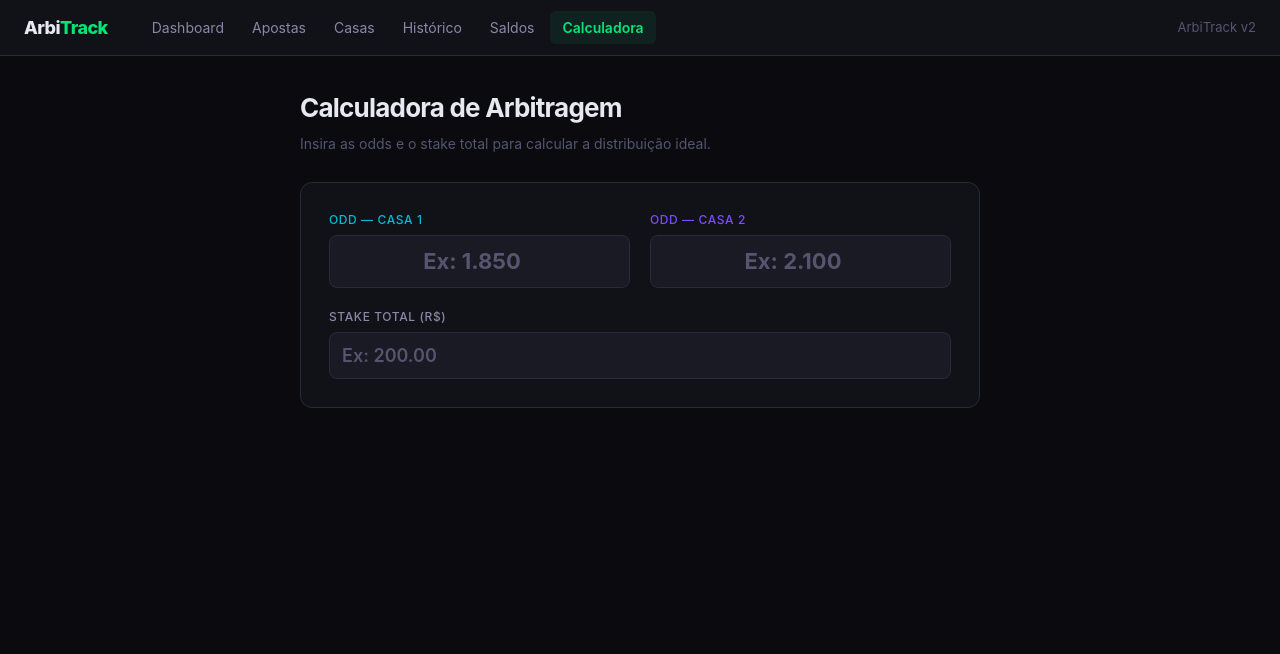
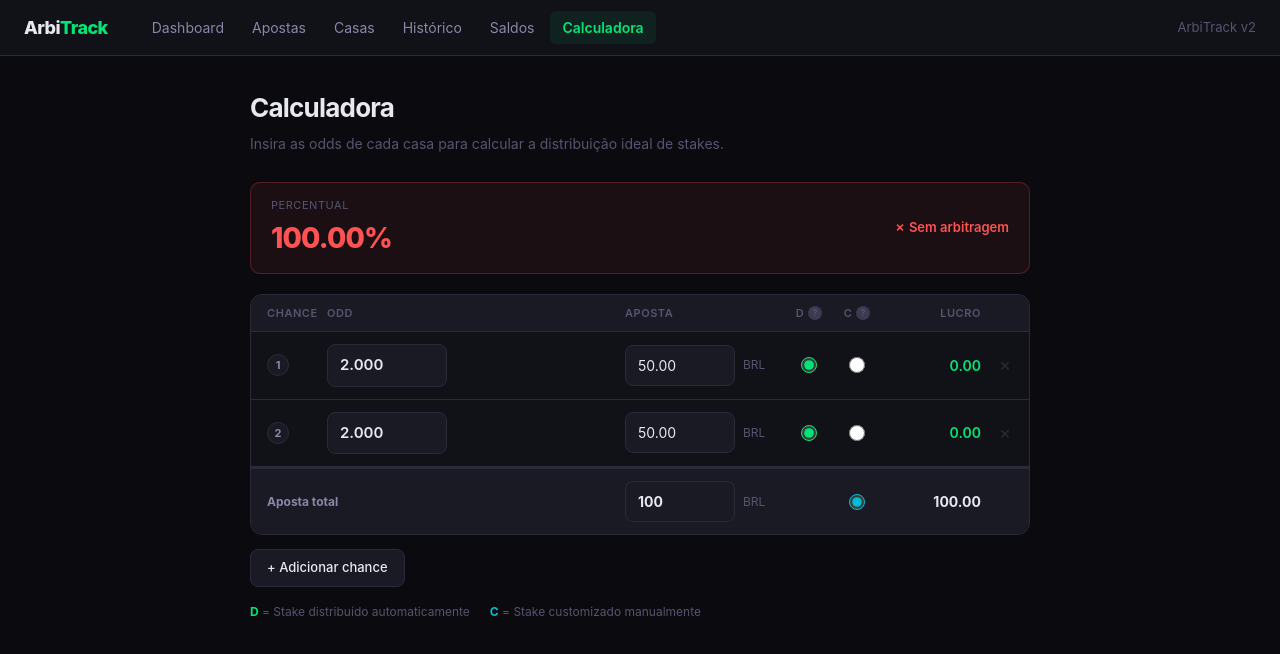
Before and after one commit to DroLeans2/Arbitrack-v2, a Next.js app: page /calculadora in a window 1280 px wide. Shown: the top 654 px of the page. Built offline with nearby package versions, Linux system fonts and the light colour scheme.

Commit message:
feat: nova calculadora

```diff
--- a/app/calculadora/page.tsx
+++ b/app/calculadora/page.tsx
@@ -1,141 +1,312 @@
 'use client'
-import { useState } from 'react'
-import { calcularArbitragem, formatBRL, formatPercent } from '@/lib/utils'
+import { useState, useEffect } from 'react'
+import { formatBRL } from '@/lib/utils'
+
+interface Linha {
+  id: number
+  odd: string
+  stake: string
+  travado: boolean // D = distribuído auto, C = customizado
+}
 
 export default function CalculadoraPage() {
-  const [odd1, setOdd1] = useState('')
-  const [odd2, setOdd2] = useState('')
-  const [stake, setStake] = useState('')
-  const [roiMin, setRoiMin] = useState('1')
+  const [linhas, setLinhas] = useState<Linha[]>([
+    { id: 1, odd: '2.000', stake: '', travado: false },
+    { id: 2, odd: '2.000', stake: '', travado: false },
+  ])
+  const [stakeTotal, setStakeTotal] = useState('100')
 
-  const o1 = parseFloat(odd1) || 0
-  const o2 = parseFloat(odd2) || 0
-  const s = parseFloat(stake) || 0
-  const calc = calcularArbitragem(o1, o2, s)
+  const odds = linhas.map(l => parseFloat(l.odd) || 0)
+  const totalValido = odds.every(o => o > 1)
+  const margem = totalValido ? odds.reduce((s, o) => s + 1 / o, 0) : null
+  const percentual = margem ? margem * 100 : null
+  const temArb = margem !== null && margem < 1
+  const roi = temArb ? ((1 / margem - 1) * 100) : null
 
-  const margem = o1 > 0 && o2 > 0 ? (1 / o1 + 1 / o2) * 100 : null
-  const roiMinNum = parseFloat(roiMin) || 0
+  // Calcula stakes automaticamente
+  useEffect(() => {
+    if (!totalValido || !margem) return
+    const total = parseFloat(stakeTotal) || 0
+    if (total <= 0) return
 
-  // Para stake mínimo para atingir ROI alvo
-  const stakeParaRoi = (roi: number) => {
-    if (!calc.valida) return null
-    return s > 0 ? s : null
+    setLinhas(prev => prev.map(l => {
+      if (l.travado) return l // customizado, não mexe
+      const odd = parseFloat(l.odd) || 0
+      if (odd <= 1) return l
+      const stake = total / (odd * margem)
+      return { ...l, stake: stake.toFixed(2) }
+    }))
+  }, [stakeTotal, linhas.map(l => l.odd).join(','), margem])
+
+  const setOdd = (id: number, val: string) => {
+    setLinhas(prev => prev.map(l => l.id === id ? { ...l, odd: val } : l))
+  }
+
+  const setStake = (id: number, val: string) => {
+    setLinhas(prev => prev.map(l => l.id === id ? { ...l, stake: val, travado: true } : l))
+  }
+
+  const toggleD = (id: number) => {
+    setLinhas(prev => prev.map(l => l.id === id ? { ...l, travado: false } : l))
+  }
+
+  const toggleC = (id: number) => {
+    setLinhas(prev => prev.map(l => l.id === id ? { ...l, travado: true } : l))
+  }
+
+  const addLinha = () => {
+    setLinhas(prev => [...prev, { id: Date.now(), odd: '2.000', stake: '', travado: false }])
+  }
+
+  const removeLinha = (id: number) => {
+    if (linhas.length <= 2) return
+    setLinhas(prev => prev.filter(l => l.id !== id))
+  }
+
+  const totalStakes = linhas.reduce((s, l) => s + (parseFloat(l.stake) || 0), 0)
+
+  const lucroLinha = (l: Linha) => {
+    const odd = parseFloat(l.odd) || 0
+    const stake = parseFloat(l.stake) || 0
+    if (!odd || !stake) return null
+    return (odd * stake) - totalStakes
   }
 
   return (
-    <div className="fade-in" style={{ maxWidth: 680, margin: '0 auto' }}>
+    <div className="fade-in" style={{ maxWidth: 780, margin: '0 auto' }}>
       <div style={{ marginBottom: 28 }}>
-        <h1 style={{ fontSize: 26, fontWeight: 700, letterSpacing: '-0.03em' }}>Calculadora de Arbitragem</h1>
-        <p style={{ color: 'var(--text-muted)', marginTop: 6, fontSize: 14 }}>Insira as odds e o stake total para calcular a distribuição ideal.</p>
+        <h1 style={{ fontSize: 26, fontWeight: 700, letterSpacing: '-0.03em' }}>Calculadora</h1>
+        <p style={{ color: 'var(--text-muted)', marginTop: 6, fontSize: 14 }}>
+          Insira as odds de cada casa para calcular a distribuição ideal de stakes.
+        </p>
       </div>
 
-      <div className="card" style={{ padding: 28, marginBottom: 20 }}>
-        <div style={{ display: 'grid', gridTemplateColumns: '1fr 1fr', gap: 20, marginBottom: 20 }}>
-          <div>
-            <label className="label" style={{ color: 'var(--accent-cyan)' }}>Odd — Casa 1</label>
-            <input className="input" type="number" step="0.001" placeholder="Ex: 1.850" value={odd1} onChange={e => setOdd1(e.target.value)} style={{ fontSize: 22, fontWeight: 700, textAlign: 'center' }} />
+      {/* Badge de arbitragem */}
+      {percentual !== null && (
+        <div style={{
+          marginBottom: 20,
+          padding: '14px 20px',
+          borderRadius: 10,
+          background: temArb ? 'rgba(0,230,118,0.07)' : 'rgba(255,82,82,0.07)',
+          border: `1px solid ${temArb ? 'rgba(0,230,118,0.25)' : 'rgba(255,82,82,0.25)'}`,
+          display: 'flex',
+          alignItems: 'center',
+          justifyContent: 'space-between',
+          flexWrap: 'wrap',
+          gap: 12,
+        }}>
+          <div style={{ display: 'flex', alignItems: 'center', gap: 20 }}>
+            <div>
+              <div style={{ fontSize: 11, color: 'var(--text-muted)', textTransform: 'uppercase', letterSpacing: '0.05em', marginBottom: 3 }}>Percentual</div>
+              <div style={{
+                fontSize: 28,
+                fontWeight: 800,
+                letterSpacing: '-0.03em',
+                color: temArb ? 'var(--accent-green)' : 'var(--accent-red)'
+              }}>
+                {percentual.toFixed(2)}%
+              </div>
+            </div>
+            {temArb && roi !== null && (
+              <>
+                <div style={{ width: 1, height: 40, background: 'var(--border)' }} />
+                <div>
+                  <div style={{ fontSize: 11, color: 'var(--text-muted)', textTransform: 'uppercase', letterSpacing: '0.05em', marginBottom: 3 }}>ROI Garantido</div>
+                  <div style={{ fontSize: 28, fontWeight: 800, letterSpacing: '-0.03em', color: 'var(--accent-green)' }}>
+                    +{roi.toFixed(2)}%
+                  </div>
+                </div>
+                <div style={{ width: 1, height: 40, background: 'var(--border)' }} />
+                <div>
+                  <div style={{ fontSize: 11, color: 'var(--text-muted)', textTransform: 'uppercase', letterSpacing: '0.05em', marginBottom: 3 }}>Lucro em R$</div>
+                  <div style={{ fontSize: 28, fontWeight: 800, letterSpacing: '-0.03em', color: 'var(--accent-green)' }}>
+                    {formatBRL((parseFloat(stakeTotal) || 0) * roi / 100)}
+                  </div>
+                </div>
+              </>
+            )}
           </div>
-          <div>
-            <label className="label" style={{ color: 'var(--accent-purple)' }}>Odd — Casa 2</label>
-            <input className="input" type="number" step="0.001" placeholder="Ex: 2.100" value={odd2} onChange={e => setOdd2(e.target.value)} style={{ fontSize: 22, fontWeight: 700, textAlign: 'center' }} />
+          <div style={{
+            fontSize: 13,
+            fontWeight: 600,
+            color: temArb ? 'var(--accent-green)' : 'var(--accent-red)',
+            display: 'flex',
+            alignItems: 'center',
+            gap: 6,
+          }}>
+            {temArb ? '✓ Arbitragem válida' : '✗ Sem arbitragem'}
           </div>
         </div>
+      )}
 
-        {margem !== null && (
-          <div style={{ marginBottom: 20, padding: '10px 16px', background: 'var(--bg-elevated)', borderRadius: 8, display: 'flex', alignItems: 'center', justifyContent: 'space-between' }}>
-            <span style={{ fontSize: 13, color: 'var(--text-secondary)' }}>Margem total das odds:</span>
-            <span style={{ fontWeight: 700, fontSize: 15, color: margem < 100 ? 'var(--accent-green)' : 'var(--accent-red)' }}>
-              {margem.toFixed(2)}% {margem < 100 ? '✓ Arbitragem possível' : '✗ Sem arbitragem'}
-            </span>
+      <div className="card" style={{ overflow: 'hidden' }}>
+        {/* Header */}
+        <div style={{
+          display: 'grid',
+          gridTemplateColumns: '60px 1fr 160px 48px 48px 100px 32px',
+          gap: 0,
+          padding: '10px 16px',
+          borderBottom: '1px solid var(--border)',
+          background: 'var(--bg-elevated)',
+        }}>
+          {['Chance', 'Odd', 'Aposta', 'D', 'C', 'Lucro', ''].map((h, i) => (
+            <div key={i} style={{
+              fontSize: 11,
+              fontWeight: 600,
+              color: 'var(--text-muted)',
+              textTransform: 'uppercase',
+              letterSpacing: '0.05em',
+              textAlign: i >= 4 ? 'right' : i === 3 || i === 4 ? 'center' : 'left',
+              display: 'flex',
+              alignItems: 'center',
+              justifyContent: i === 3 || i === 4 ? 'center' : i === 5 ? 'flex-end' : 'flex-start',
+              gap: 4,
+            }}>
+              {h}
+              {(h === 'D' || h === 'C') && (
+                <span style={{
+                  display: 'inline-flex', alignItems: 'center', justifyContent: 'center',
+                  width: 14, height: 14, borderRadius: '50%',
+                  background: 'var(--border-bright)', fontSize: 9, color: 'var(--text-muted)',
+                  cursor: 'help', fontWeight: 700,
+                }} title={h === 'D' ? 'Distribuído automaticamente' : 'Customizado manualmente'}>?</span>
+              )}
+            </div>
+          ))}
+        </div>
+
+        {/* Linhas */}
+        {linhas.map((l, idx) => {
+          const lucro = lucroLinha(l)
+          return (
+            <div key={l.id} className="table-row" style={{
+              display: 'grid',
+              gridTemplateColumns: '60px 1fr 160px 48px 48px 100px 32px',
+              gap: 0,
+              padding: '12px 16px',
+              alignItems: 'center',
+            }}>
+              {/* Chance */}
+              <div style={{ display: 'flex', alignItems: 'center', gap: 6 }}>
+                <span style={{
+                  width: 22, height: 22, borderRadius: '50%',
+                  background: 'var(--bg-elevated)', border: '1px solid var(--border)',
+                  display: 'inline-flex', alignItems: 'center', justifyContent: 'center',
+                  fontSize: 11, fontWeight: 700, color: 'var(--text-secondary)',
+                }}>{idx + 1}</span>
+              </div>
+
+              {/* Odd */}
+              <div>
+                <input
+                  className="input"
+                  type="number"
+                  step="0.001"
+                  value={l.odd}
+                  onChange={e => setOdd(l.id, e.target.value)}
+                  style={{ fontSize: 15, fontWeight: 600, textAlign: 'left', maxWidth: 120 }}
+                />
+              </div>
+
+              {/* Stake */}
+              <div style={{ display: 'flex', alignItems: 'center', gap: 8 }}>
+                <input
+                  className="input"
+                  type="number"
+                  step="0.01"
+                  value={l.stake}
+                  onChange={e => setStake(l.id, e.target.value)}
+                  style={{ fontSize: 14, maxWidth: 110 }}
+                />
+                <span style={{ fontSize: 12, color: 'var(--text-muted)', whiteSpace: 'nowrap' }}>BRL</span>
+              </div>
+
+              {/* D - Distribuído */}
+              <div style={{ display: 'flex', justifyContent: 'center' }}>
+                <input
+                  type="radio"
+                  name={`mode-${l.id}`}
+                  checked={!l.travado}
+                  onChange={() => toggleD(l.id)}
+                  style={{ width: 16, height: 16, accentColor: 'var(--accent-green)', cursor: 'pointer' }}
+                />
+              </div>
+
+              {/* C - Customizado */}
+              <div style={{ display: 'flex', justifyContent: 'center' }}>
+                <input
+                  type="radio"
+                  name={`mode-${l.id}`}
+                  checked={l.travado}
+                  onChange={() => toggleC(l.id)}
+                  style={{ width: 16, height: 16, accentColor: 'var(--accent-cyan)', cursor: 'pointer' }}
+                />
+              </div>
+
+              {/* Lucro */}
+              <div style={{ textAlign: 'right', fontWeight: 600, fontSize: 14, color: lucro === null ? 'var(--text-muted)' : lucro >= 0 ? 'var(--accent-green)' : 'var(--accent-red)' }}>
+                {lucro === null ? '—' : lucro.toFixed(2)}
+              </div>
+
+              {/* Remover */}
+              <div style={{ display: 'flex', justifyContent: 'flex-end' }}>
+                <button
+                  onClick={() => removeLinha(l.id)}
+                  disabled={linhas.length <= 2}
+                  style={{ background: 'none', border: 'none', color: linhas.length <= 2 ? 'var(--border)' : 'var(--text-muted)', cursor: linhas.length <= 2 ? 'default' : 'pointer', fontSize: 18, lineHeight: 1, padding: 2 }}
+                >×</button>
+              </div>
+            </div>
+          )
+        })}
+
+        {/* Total */}
+        <div style={{
+          display: 'grid',
+          gridTemplateColumns: '60px 1fr 160px 48px 48px 100px 32px',
+          gap: 0,
+          padding: '12px 16px',
+          borderTop: '2px solid var(--border)',
+          background: 'var(--bg-elevated)',
+          alignItems: 'center',
+        }}>
+          <div style={{ fontSize: 12, fontWeight: 700, color: 'var(--text-secondary)', gridColumn: '1/3' }}>Aposta total</div>
+          <div style={{ display: 'flex', alignItems: 'center', gap: 8 }}>
+            <input
+              className="input"
+              type="number"
+              step="0.01"
+              value={stakeTotal}
+              onChange={e => setStakeTotal(e.target.value)}
+              style={{ fontSize: 14, fontWeight: 700, maxWidth: 110 }}
+            />
+            <span style={{ fontSize: 12, color: 'var(--text-muted)', whiteSpace: 'nowrap' }}>BRL</span>
           </div>
-        )}
-
-        <div>
-          <label className="label">Stake Total (R$)</label>
-          <input className="input" type="number" placeholder="Ex: 200.00" value={stake} onChange={e => setStake(e.target.value)} style={{ fontSize: 18, fontWeight: 600 }} />
+          <div />
+          <div style={{ display: 'flex', justifyContent: 'center' }}>
+            <input type="radio" checked style={{ width: 16, height: 16, accentColor: 'var(--accent-cyan)' }} readOnly />
+          </div>
+          <div style={{ textAlign: 'right', fontWeight: 700, fontSize: 14, color: 'var(--text-primary)' }}>
+            {totalStakes > 0 ? totalStakes.toFixed(2) : '—'}
+          </div>
+          <div />
         </div>
       </div>
 
-      {/* Resultado */}
-      {s > 0 && o1 > 0 && o2 > 0 && (
-        <div className={`card fade-in`} style={{ padding: 28, marginBottom: 20, borderColor: calc.valida ? 'rgba(0,230,118,0.3)' : 'rgba(255,82,82,0.3)' }}>
-          <h2 style={{ fontSize: 13, fontWeight: 600, color: calc.valida ? 'var(--accent-green)' : 'var(--accent-red)', textTransform: 'uppercase', letterSpacing: '0.06em', marginBottom: 20 }}>
-            {calc.valida ? '✓ Arbitragem válida' : '✗ Sem lucro garantido'}
-          </h2>
+      {/* Botão adicionar */}
+      <button
+        className="btn-secondary"
+        style={{ marginTop: 14, fontSize: 13 }}
+        onClick={addLinha}
+      >
+        + Adicionar chance
+      </button>
 
-          <div style={{ display: 'grid', gridTemplateColumns: '1fr 1fr', gap: 16, marginBottom: 20 }}>
-            <ResultBox
-              label="Stake Casa 1"
-              value={formatBRL(calc.stake1)}
-              pct={`${((calc.stake1 / s) * 100).toFixed(1)}% do total`}
-              color="var(--accent-cyan)"
-            />
-            <ResultBox
-              label="Stake Casa 2"
-              value={formatBRL(calc.stake2)}
-              pct={`${((calc.stake2 / s) * 100).toFixed(1)}% do total`}
-              color="var(--accent-purple)"
-            />
-          </div>
-
-          <div style={{ display: 'grid', gridTemplateColumns: '1fr 1fr 1fr', gap: 16 }}>
-            <ResultBox label="Lucro Garantido" value={formatBRL(calc.lucro_garantido)} color={calc.valida ? 'var(--accent-green)' : 'var(--accent-red)'} />
-            <ResultBox label="ROI" value={formatPercent(calc.roi)} color={calc.valida ? 'var(--accent-green)' : 'var(--accent-red)'} />
-            <ResultBox label="Retorno Total" value={formatBRL(s + calc.lucro_garantido)} color="var(--text-primary)" />
-          </div>
-
-          {calc.valida && (
-            <div style={{ marginTop: 20, padding: '14px 16px', background: 'rgba(0,230,118,0.06)', borderRadius: 8, fontSize: 13, color: 'var(--text-secondary)', lineHeight: 1.6 }}>
-              <strong style={{ color: 'var(--text-primary)' }}>Como apostar:</strong><br />
-              → Aposte <strong>{formatBRL(calc.stake1)}</strong> na seleção da <strong>Casa 1</strong> (odd {o1.toFixed(3)})<br />
-              → Aposte <strong>{formatBRL(calc.stake2)}</strong> na seleção da <strong>Casa 2</strong> (odd {o2.toFixed(3)})<br />
-              → Independente do resultado, você lucra <strong style={{ color: 'var(--accent-green)' }}>{formatBRL(calc.lucro_garantido)}</strong>
-            </div>
-          )}
-        </div>
-      )}
-
-      {/* Tabela de sensibilidade */}
-      {calc.valida && (
-        <div className="card" style={{ padding: 24 }}>
-          <h2 style={{ fontSize: 13, fontWeight: 600, color: 'var(--text-secondary)', textTransform: 'uppercase', letterSpacing: '0.06em', marginBottom: 16 }}>Sensibilidade por Stake</h2>
-          <table style={{ width: '100%', borderCollapse: 'collapse' }}>
-            <thead>
-              <tr style={{ borderBottom: '1px solid var(--border)' }}>
-                {['Stake Total', 'Stake Casa 1', 'Stake Casa 2', 'Lucro', 'ROI'].map(h => (
-                  <th key={h} style={{ padding: '8px 12px', textAlign: 'right', fontSize: 11, fontWeight: 600, color: 'var(--text-muted)', textTransform: 'uppercase' }}>{h}</th>
-                ))}
-              </tr>
-            </thead>
-            <tbody>
-              {[0.5, 1, 1.5, 2, 3, 5].map(mult => {
-                const st = s * mult
-                const c = calcularArbitragem(o1, o2, st)
-                const isBase = mult === 1
-                return (
-                  <tr key={mult} className="table-row" style={{ background: isBase ? 'rgba(0,230,118,0.04)' : undefined }}>
-                    <td style={{ padding: '10px 12px', textAlign: 'right', fontWeight: isBase ? 700 : 400 }}>{formatBRL(st)}</td>
-                    <td style={{ padding: '10px 12px', textAlign: 'right', color: 'var(--accent-cyan)' }}>{formatBRL(c.stake1)}</td>
-                    <td style={{ padding: '10px 12px', textAlign: 'right', color: 'var(--accent-purple)' }}>{formatBRL(c.stake2)}</td>
-                    <td style={{ padding: '10px 12px', textAlign: 'right', color: 'var(--accent-green)', fontWeight: 600 }}>{formatBRL(c.lucro_garantido)}</td>
-                    <td style={{ padding: '10px 12px', textAlign: 'right', color: 'var(--accent-green)' }}>{formatPercent(c.roi)}</td>
-                  </tr>
-                )
-              })}
-            </tbody>
-          </table>
-        </div>
-      )}
+      {/* Legenda */}
+      <div style={{ marginTop: 16, display: 'flex', gap: 20, fontSize: 12, color: 'var(--text-muted)' }}>
+        <span><strong style={{ color: 'var(--accent-green)' }}>D</strong> = Stake distribuído automaticamente</span>
+        <span><strong style={{ color: 'var(--accent-cyan)' }}>C</strong> = Stake customizado manualmente</span>
+      </div>
     </div>
   )
 }
-
-function ResultBox({ label, value, pct, color }: { label: string; value: string; pct?: string; color?: string }) {
-  return (
-    <div style={{ background: 'var(--bg-elevated)', borderRadius: 10, padding: 16 }}>
-      <div style={{ fontSize: 11, color: 'var(--text-muted)', textTransform: 'uppercase', letterSpacing: '0.05em', marginBottom: 6 }}>{label}</div>
-      <div style={{ fontSize: 22, fontWeight: 800, color: color || 'var(--text-primary)', letterSpacing: '-0.02em' }}>{value}</div>
-      {pct && <div style={{ fontSize: 11, color: 'var(--text-muted)', marginTop: 4 }}>{pct}</div>}
-    </div>
-  )
-}
```
